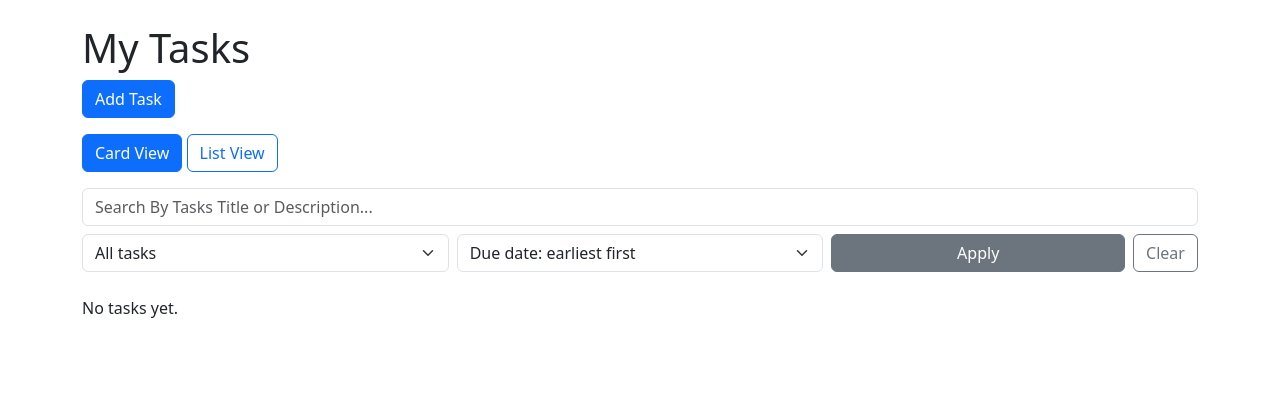
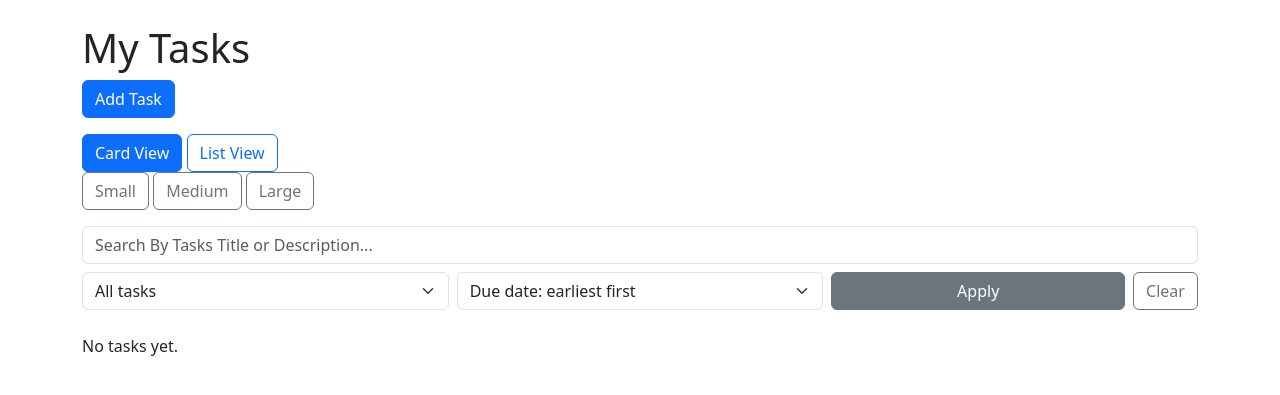
Before and after one commit to jmarcos3-max/Task-Management-App, a Django app: page / in a window 1280 px wide. Shown: the top 395 px of the page. Run offline with Django 5.2, Linux system fonts and the light colour scheme; data that the repository does not hold is empty.

Commit message:
Added font size buttons

```diff
--- a/tasks/templates/tasks/task_list.html
+++ b/tasks/templates/tasks/task_list.html
@@ -20,6 +20,12 @@
         <button type="button" id="listBtn" class="btn btn-outline-primary" onclick="showList()">
             List View
         </button>
+
+        <div class="btn-group>">
+            <button typoe="button" class="btn btn-outline-secondary" onclick="setFontSize('14px')">Small</button>
+            <button type="button" class="btn btn-outline-secondary" onclick="setFontSize('18px')">Medium</button>
+            <button type="button" class="btn btn-outline-secondary" onclick="setFontSize('20px')">Large</button>
+        </div>
     </div>
 
     <!-- Search, Filter and Sort -->
@@ -281,7 +287,13 @@
         sessionStorage.setItem("taskView", "list");
     }
 
+    function setFontSize(size) {
+        document.body.style.fontSize = size;
+        sessionStorage.setItem("fontSize", size);
+    }
+
     document.addEventListener("DOMContentLoaded", function() {
+        setFontSize(sessionStorage.getItem("fontSize") || "16px");
         if (sessionStorage.getItem("taskView") === "list") {
             showList();
         } else {
```
Also changed, not shown: 1 other file.
